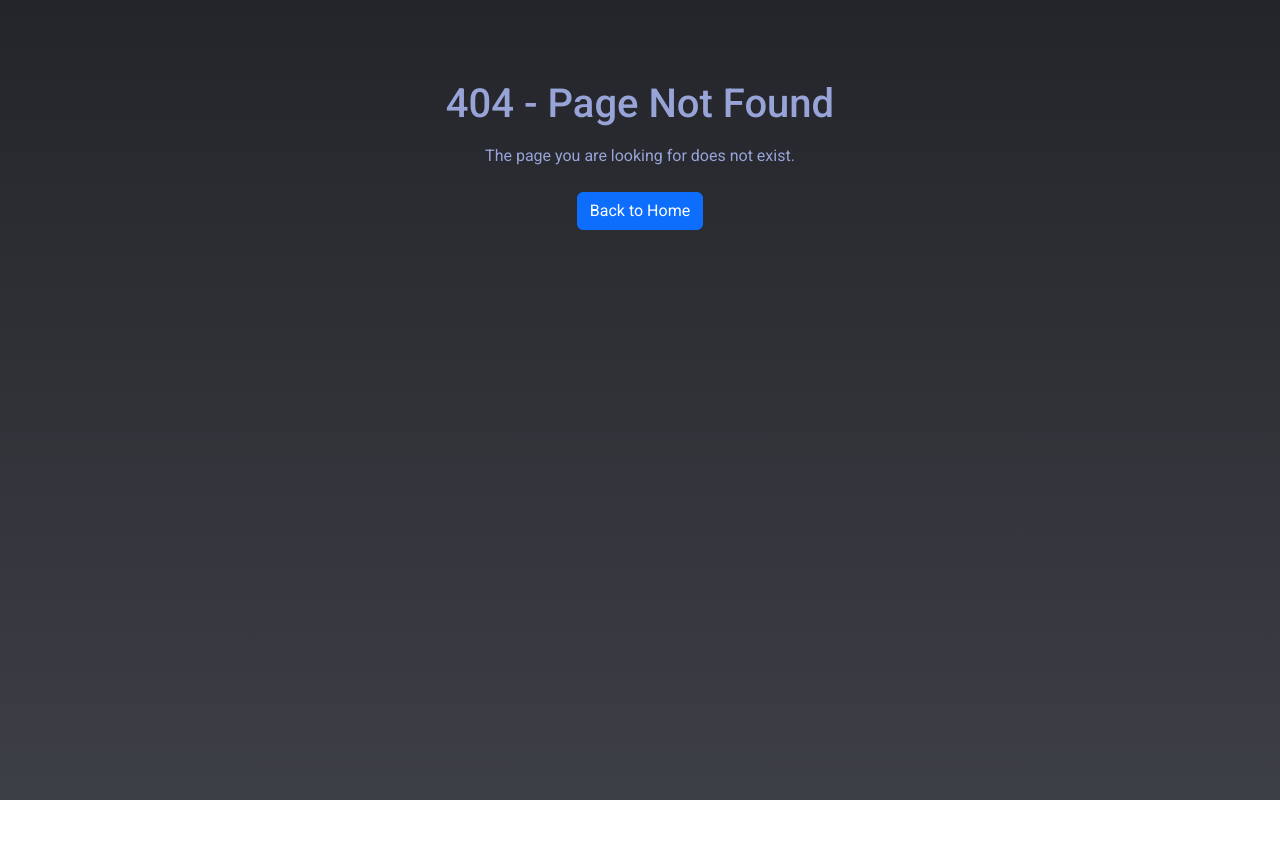
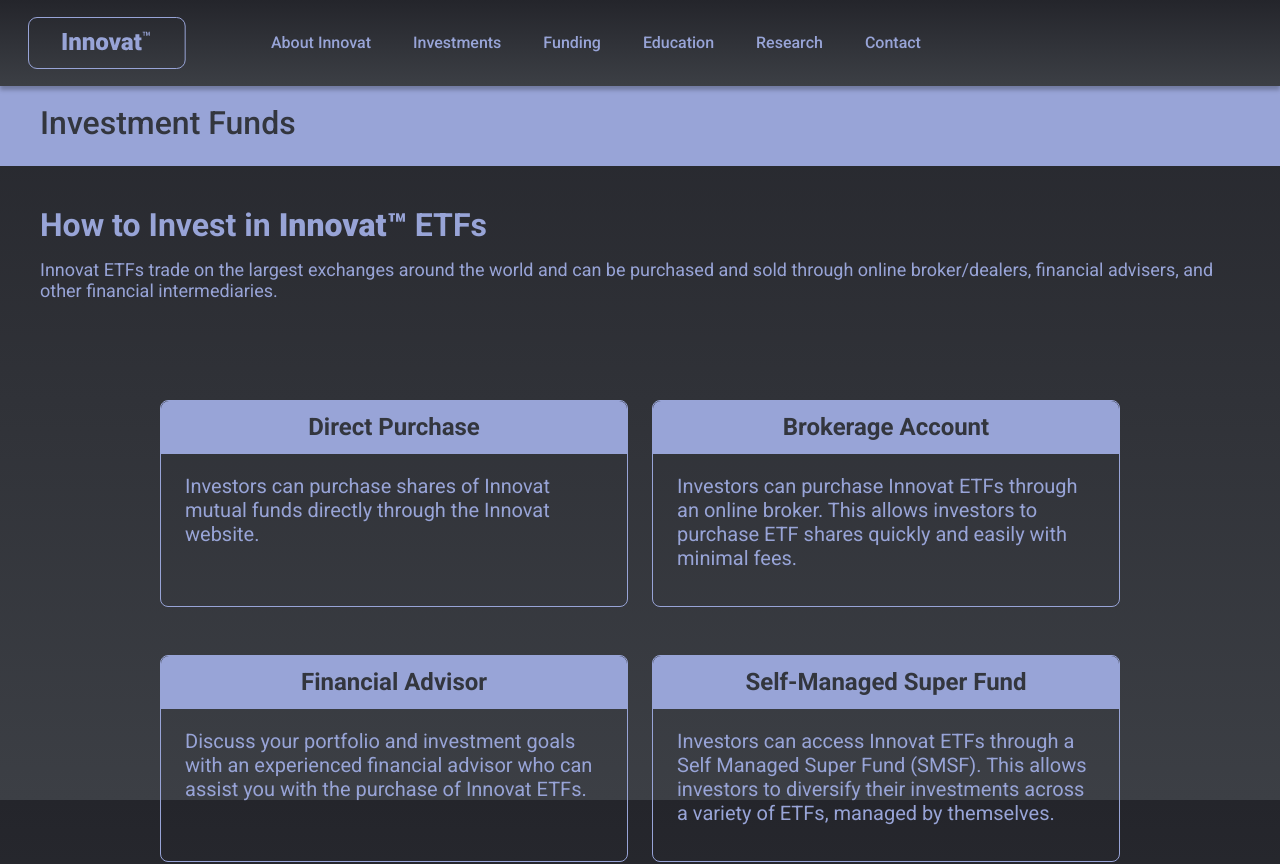
Before and after one commit to suhag-alamin/innovation, a React (Vite) app: page /investment-funds in a window 1280 px wide. Before the commit this address had no page. Shown: the top 864 px of the page. Before the commit the page ends 800 px from the top, so only its background shows below. Built offline with nearby package versions, Linux system fonts and the light colour scheme.

Commit message:
investment funds

```diff
--- a/src/App.jsx
+++ b/src/App.jsx
@@ -14,6 +14,8 @@ import Investments from "./pages/Investments";
 import Funding from "./pages/Funding";
 import Education from "./pages/Education";
 import Research from "./pages/Research";
+import Superannuation from "./pages/Superannuation";
+import InvestmentFunds from "./pages/InvestmentFunds";
 
 const App = () => {
   return (
@@ -73,6 +75,14 @@ const App = () => {
                 }
               />
               <Route
+                path="/investment-funds"
+                element={
+                  <Layout>
+                    <InvestmentFunds />
+                  </Layout>
+                }
+              />
+              <Route
                 path="/education"
                 element={
                   <Layout>
@@ -85,6 +95,14 @@ const App = () => {
                 element={
                   <Layout>
                     <Research />
+                  </Layout>
+                }
+              />
+              <Route
+                path="/superannuation"
+                element={
+                  <Layout>
+                    <Superannuation />
                   </Layout>
                 }
               />
--- /dev/null
+++ b/src/components/ui/investments/InvestmentFunds.jsx
@@ -0,0 +1,59 @@
+import { Col, Container, Row } from "react-bootstrap";
+
+const InvestmentFundsSection = () => {
+  const investmentOptions = [
+    {
+      title: "Direct Purchase",
+      description:
+        "Investors can purchase shares of Innovat mutual funds directly through the Innovat website.",
+    },
+    {
+      title: "Brokerage Account",
+      description:
+        "Investors can purchase Innovat ETFs through an online broker. This allows investors to purchase ETF shares quickly and easily with minimal fees.",
+    },
+    {
+      title: "Financial Advisor",
+      description:
+        "Discuss your portfolio and investment goals with an experienced financial advisor who can assist you with the purchase of Innovat ETFs.",
+    },
+    {
+      title: "Self-Managed Super Fund",
+      description:
+        "Investors can access Innovat ETFs through a Self Managed Super Fund (SMSF). This allows investors to diversify their investments across a variety of ETFs, managed by themselves.",
+    },
+  ];
+
+  return (
+    <div className="investment-funds">
+      <div className="section-header">
+        <Container>
+          <h2>Investment Funds</h2>
+        </Container>
+      </div>
+      <Container>
+        <h3 className="section-subheader">
+          How to Invest in <span>Innovat™</span> ETFs
+        </h3>
+        <p className="section-description">
+          Innovat ETFs trade on the largest exchanges around the world and can
+          be purchased and sold through online broker/dealers, financial
+          advisers, and other financial intermediaries.
+        </p>
+
+        <Row className="gy-5 gx-4 investment-options">
+          {investmentOptions.map((option, index) => (
+            <Col key={index} md={6}>
+              <div className="investment-card">
+                <h3>{option.title}</h3>
+                <p>{option.description}</p>
+              </div>
+            </Col>
+          ))}
+        </Row>
+      </Container>
+    </div>
+  );
+};
+
+export default InvestmentFundsSection;
--- /dev/null
+++ b/src/components/ui/superannuation/SuperannuationSection.jsx
@@ -0,0 +1,77 @@
+import { Container, Row, Col } from "react-bootstrap";
+
+const SuperannuationSection = () => {
+  const superContent = {
+    leftColumn: [
+      {
+        title: "Overview of Superannuation Solutions",
+        description:
+          "At Innovat, our multiple solutions for growing wealth through superannuation investments provide a comprehensive approach to retirement planning. Our expert team helps you navigate the complexities of superannuation, ensuring your investments align with your retirement goals while maximizing tax benefits.",
+      },
+      {
+        title: "Managed Superannuation Funds",
+        description:
+          "Our managed superannuation funds offer you professional support accessing a wide range of investment options guided by our strategic investment approach. We focus on long-term growth while maintaining appropriate risk levels to help you achieve your retirement goals.",
+      },
+      {
+        title: "Self-Managed Super Funds (SMSFs)",
+        description:
+          "Take control of your retirement planning with Innovat's expertise in SMSFs. We provide comprehensive guidance on fund establishment, compliance requirements, investment strategies, and ongoing administration to help you make informed decisions.",
+      },
+    ],
+    rightColumn: [
+      {
+        title: "Thematic Retirement Investment Strategies",
+        description:
+          "Align your retirement savings with future-focused investment themes, incorporating innovative technologies and sustainable practices. Our thematic strategies help position your retirement savings for long-term growth in an evolving global economy.",
+      },
+      {
+        title: "Sustainability in Retirement Planning",
+        description:
+          "Ensure your retirement planning aligns with sustainable practices and ESG principles. We integrate environmental and social considerations into our investment strategies while maintaining strong returns for your retirement future.",
+      },
+      {
+        title: "Retirement Insights & Resources",
+        description:
+          "Access our comprehensive retirement planning resources, including educational materials, retirement calculators, and market insights. Stay informed about superannuation strategies, policy updates, and investment opportunities.",
+      },
+      {
+        title: "Get Started with Innovat Superannuation",
+        description:
+          "Connect with Innovat's superannuation specialists to develop a tailored retirement strategy. Our team will guide you through available options and help you optimize the right mix of investment approaches and assets.",
+      },
+    ],
+  };
+
+  return (
+    <div className="superannuation-section">
+      <div className="section-header">
+        <Container>
+          <h2>Superannuation / Retirement Funds</h2>
+        </Container>
+      </div>
+      <Container>
+        <Row>
+          <Col lg={6}>
+            {superContent.leftColumn.map((item, index) => (
+              <div key={index} className="super-category">
+                <h3>{item.title}</h3>
+                <p>{item.description}</p>
+              </div>
+            ))}
+          </Col>
+          <Col lg={6}>
+            {superContent.rightColumn.map((item, index) => (
+              <div key={index} className="super-category">
+                <h3>{item.title}</h3>
+                <p>{item.description}</p>
+              </div>
+            ))}
+          </Col>
+        </Row>
+      </Container>
+    </div>
+  );
+};
+
+export default SuperannuationSection;
--- /dev/null
+++ b/src/pages/InvestmentFunds.jsx
@@ -0,0 +1,12 @@
+import InvestmentFundsSection from "../components/ui/investments/InvestmentFunds";
+import "../styles/investments.scss";
+
+const InvestmentFunds = () => {
+  return (
+    <div>
+      <InvestmentFundsSection />
+    </div>
+  );
+};
+
+export default InvestmentFunds;
--- /dev/null
+++ b/src/pages/Superannuation.jsx
@@ -0,0 +1,12 @@
+import SuperannuationSection from "../components/ui/superannuation/SuperannuationSection";
+import "../styles/superannuation.scss";
+
+const Superannuation = () => {
+  return (
+    <div>
+      <SuperannuationSection />
+    </div>
+  );
+};
+
+export default Superannuation;
--- a/src/styles/investments.scss
+++ b/src/styles/investments.scss
@@ -50,3 +50,75 @@
     padding-bottom: 6px;
   }
 }
+
+// investment funds
+
+.investment-funds {
+  padding-bottom: 3rem;
+
+  .section-header {
+    background: $color0;
+    color: #33363e;
+    font-size: 36px;
+    font-weight: 700;
+    line-height: 120%;
+    padding: 24px 0;
+    margin-bottom: 40px;
+    h2 {
+      margin: 0;
+    }
+  }
+
+  .section-subheader {
+    color: $color0;
+    font-size: 32px;
+    font-style: normal;
+    font-weight: 700;
+    line-height: 120%;
+    margin-bottom: 14px;
+    span {
+      font-weight: 900;
+    }
+  }
+
+  .section-description {
+    color: $color0;
+    font-size: 18px;
+    font-weight: 400;
+    line-height: 120%;
+    margin-bottom: 50px;
+  }
+
+  .investment-options {
+    max-width: 984px;
+    margin: 0 auto;
+  }
+
+  .investment-card {
+    border: 1px solid $color0;
+    border-radius: 8px;
+    padding: 0;
+    height: 100%;
+
+    h3 {
+      background: $color0;
+      color: #33363e;
+      text-align: center;
+      font-size: 24px;
+      font-style: normal;
+      font-weight: 700;
+      line-height: 120%;
+      padding: 12px 0;
+      margin: 0;
+      border-radius: 8px 8px 0 0;
+    }
+
+    p {
+      padding: 20px 24px;
+      color: $color0;
+      font-size: 20px;
+      font-weight: 400;
+      line-height: 120%;
+    }
+  }
+}
--- /dev/null
+++ b/src/styles/superannuation.scss
@@ -0,0 +1,39 @@
+@import "../styles/index.scss";
+
+.superannuation-section {
+  padding-bottom: 3rem;
+
+  .section-header {
+    background: $color0;
+    color: #33363e;
+    font-size: 36px;
+    font-weight: 700;
+    line-height: 120%;
+    padding: 24px 0;
+    margin-bottom: 27px;
+    h2 {
+      margin: 0;
+    }
+  }
+
+  .super-category {
+    margin-bottom: 40px;
+
+    h3 {
+      color: $color0;
+      font-size: 24px;
+      font-weight: 900;
+      line-height: 130%;
+      padding-bottom: 12px;
+      margin-bottom: 12px;
+      border-bottom: 1px dashed $color0;
+    }
+
+    p {
+      color: $color0;
+      font-size: 15px;
+      font-weight: 400;
+      line-height: 130%;
+    }
+  }
+}
```
